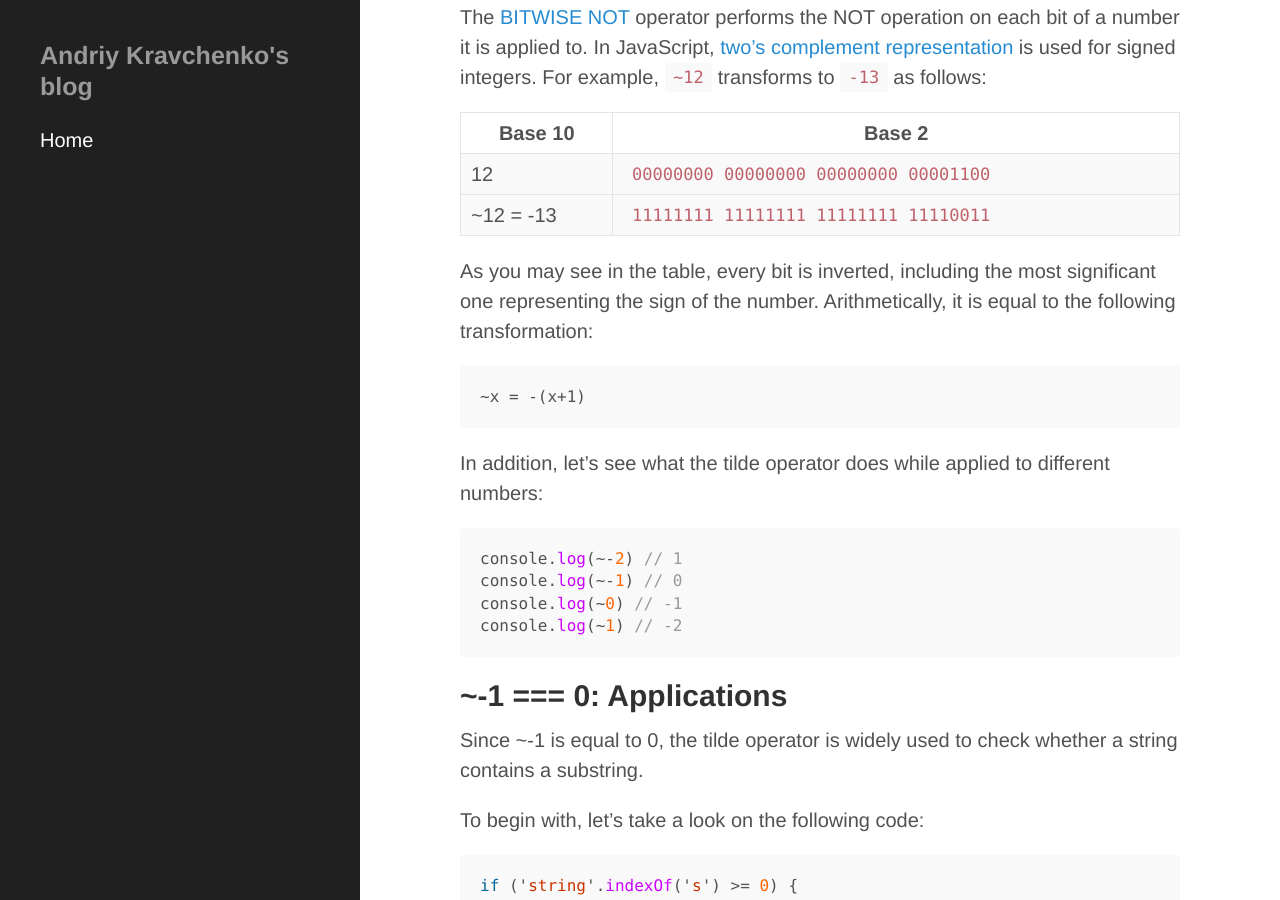
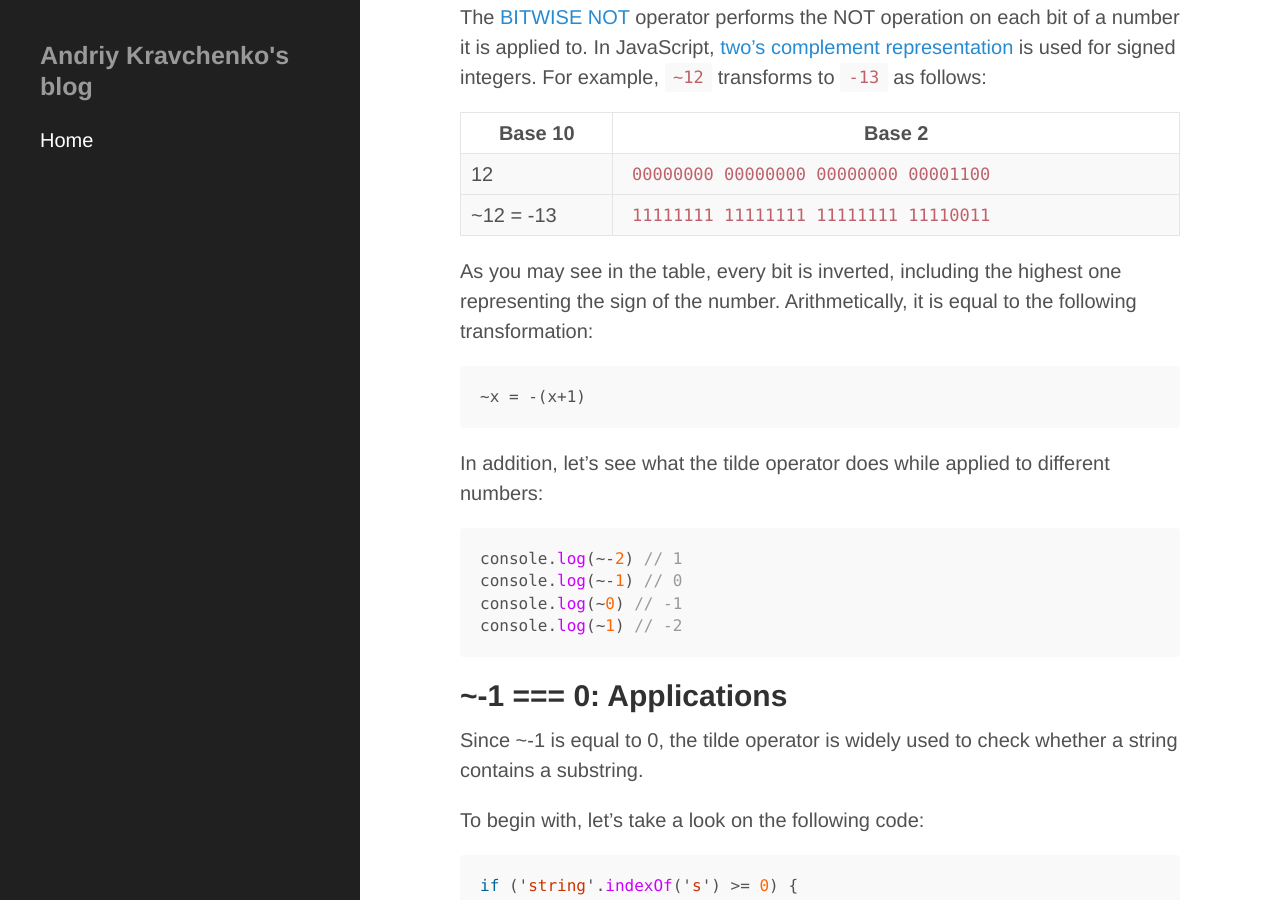
Before and after one commit to andr2k/andr2k.github.io, a Jekyll site: the page built from _posts/2018-11-25-tilde.md, in a window 1280 px wide and 900 px high, scrolled down 416 px. Built offline with Jekyll 4.4.1, drawn with Linux system fonts in a browser that asks for light colours.

Commit message:
tilde: typos

````diff
--- a/_posts/2018-11-25-tilde.md
+++ b/_posts/2018-11-25-tilde.md
@@ -16,7 +16,7 @@ The [BITWISE NOT](https://developer.mozilla.org/en-US/docs/Web/JavaScript/Refere
 | --------- | ------------------------------------ |
 | ~12 = -13 | `11111111 11111111 11111111 11110011`|
 
-As you may see in the table, every bit is inverted, including the most significant one representing the sign of the number. Arithmetically, it is equal to the following transformation:
+As you may see in the table, every bit is inverted, including the highest one representing the sign of the number. Arithmetically, it is equal to the following transformation:
 
 ```
 ~x = -(x+1)
````
